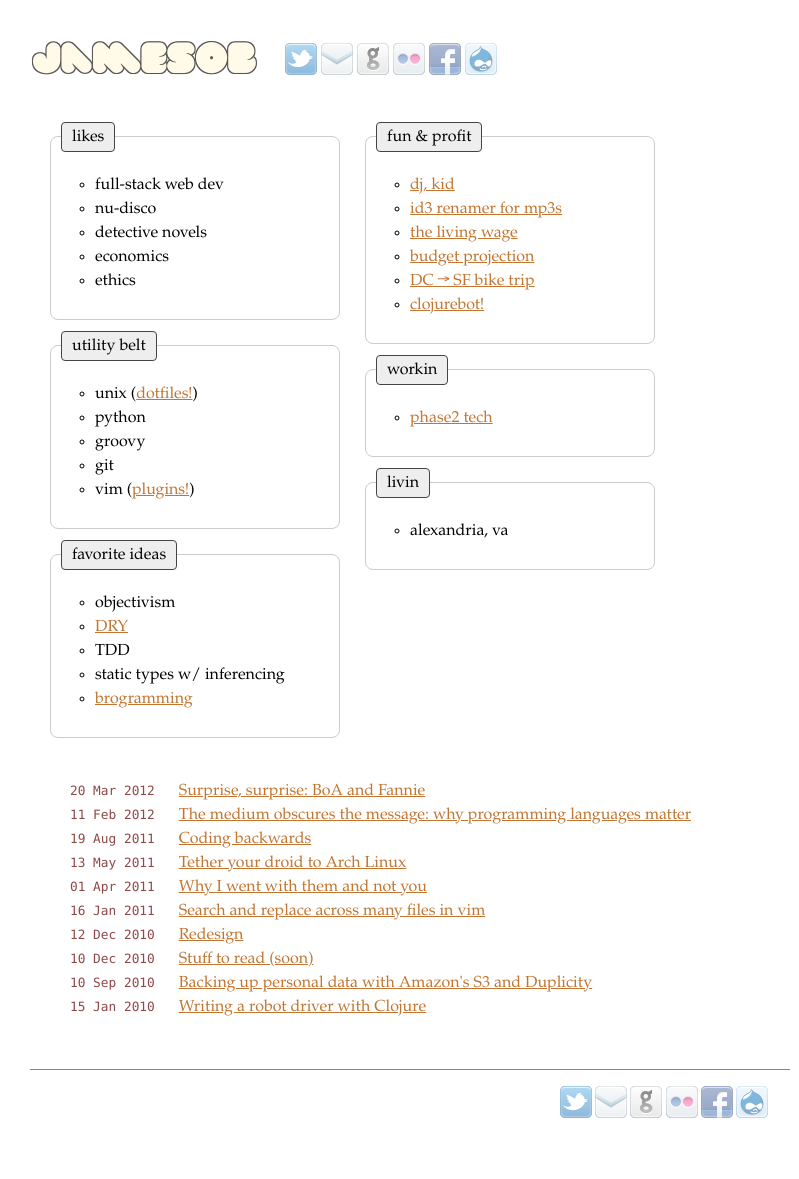
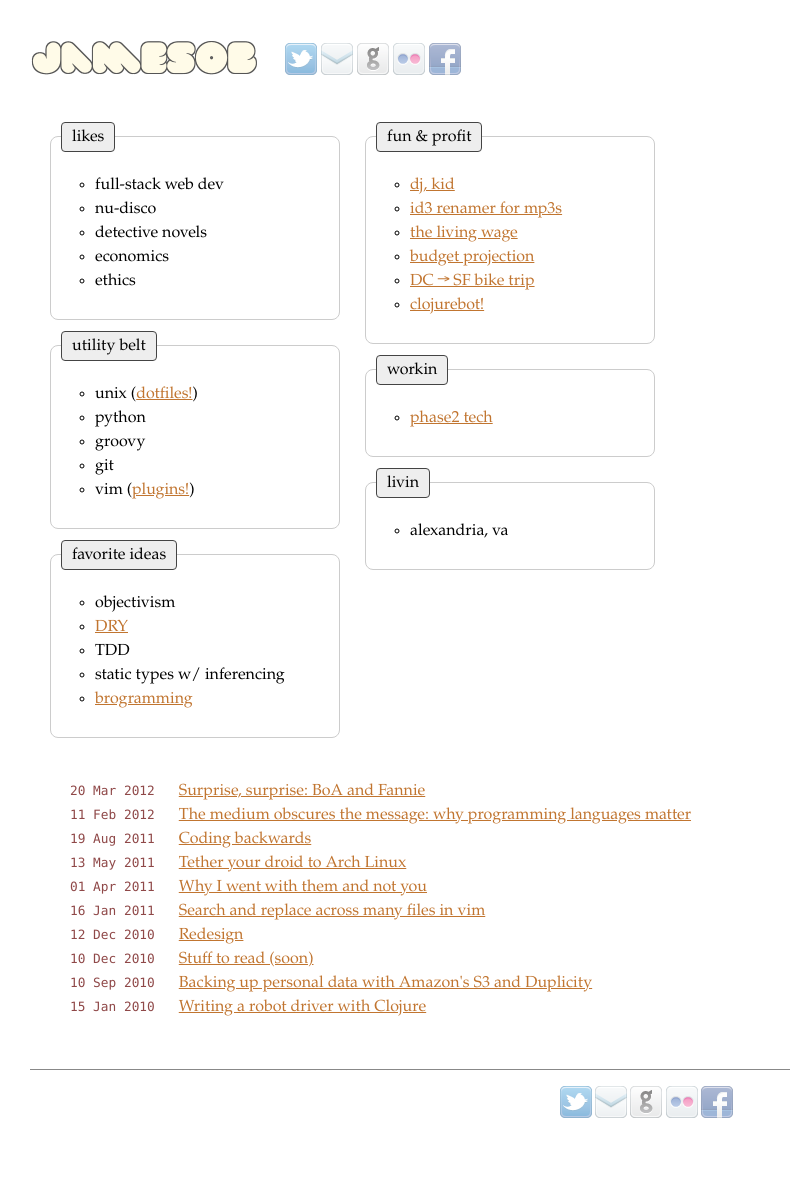
Before and after one commit to jamesob/jamesob.github.io, a Jekyll site: the page built from index.html, in a window 1280 px wide. Shown: the whole page, without its empty margins (240-1039 px from the left). Built offline with Jekyll 4.4.1, drawn with Linux system fonts in a browser that asks for light colours.

Commit message:
distancing myself from a junk technology

```diff
--- a/_includes/social-media.html
+++ b/_includes/social-media.html
@@ -5,7 +5,6 @@
     <li><a href="http://github.com/jamesob"><img src="/images/icons/github.png" /></a></li>
     <li><a href="http://www.flickr.com/photos/62630874@N02/"><img src="/images/icons/flickr.png" /></a></li>
     <li><a href="http://facebook.com/jobeirne"><img src="/images/icons/facebook.png" /></a></li>
-    <li><a href="http://drupal.org/user/1458362"><img src="/images/icons/drupal.png" /></a></li>
     <!--
     <li><a href=""><img src="/images/icons/linkedin.png" /></a></li>
     <li><a href=""><img src="/images/icons/spotify.png" /></a></li>
```
